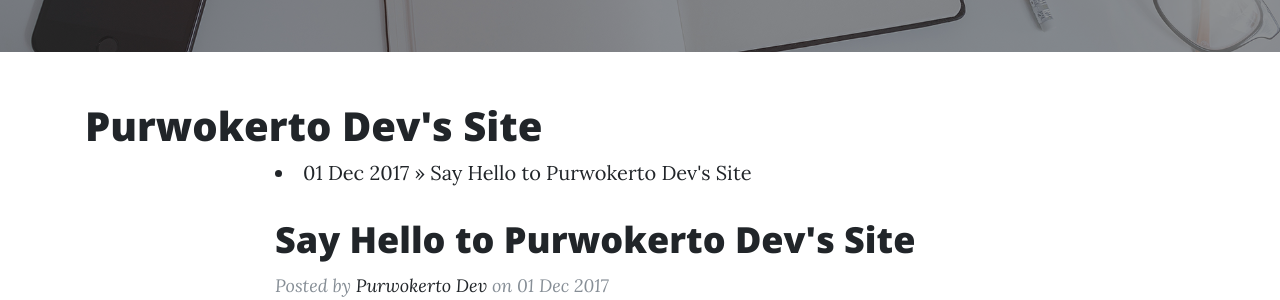
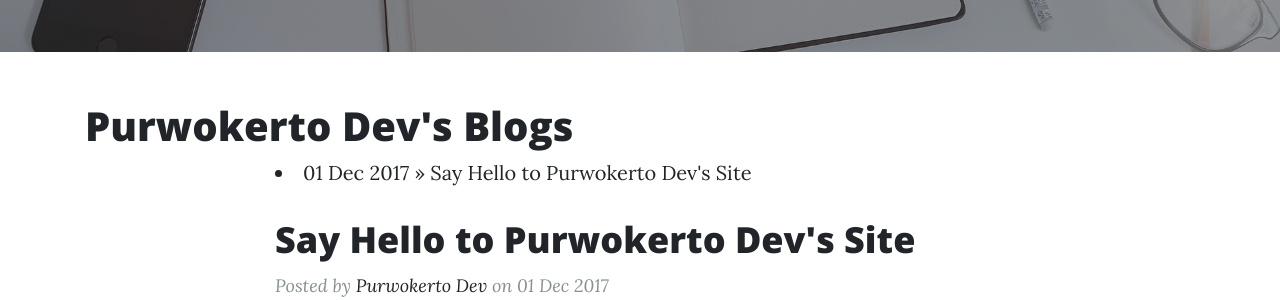
Before and after one commit to purwokertodev/purwokertodev.github.io, a Jekyll site: the page built from blog/index.html, in a window 1280 px wide. Shown: the part 480-780 px from the top of the page. Built offline with Jekyll 4.4.1, drawn with Linux system fonts in a browser that asks for light colours.

Commit message:
fix layout

```diff
--- a/blog/index.html
+++ b/blog/index.html
@@ -1,7 +1,8 @@
 ---
 layout: default
-title: Purwokerto Dev's Site
+title: Purwokerto Dev's Blogs
 ---
+	<div>
 		<h1>{{ page.title }}</h1>
 		<div class="row">
 			<div class="col-lg-8 col-md-10 mx-auto">
@@ -22,3 +23,4 @@
 			  {% endfor %}
 			</div>
 		</div>
+	</div>
```
Lines whose indentation alone changed are shown as unchanged.
